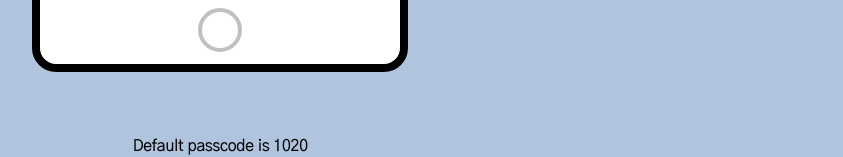
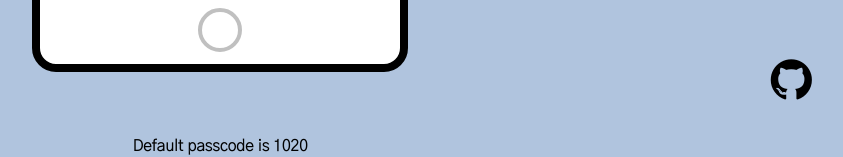
Before and after one commit to rileythomp/iphone, a website: page public/index.html in a window 1280 px wide. Shown: the part 648-805 px from the top of the page, without its empty margins (420-1263 px from the left). Drawn offline with Linux system fonts and the light colour scheme.

Commit message:
add link

```diff
--- a/public/index.html
+++ b/public/index.html
@@ -25,6 +25,8 @@
         <form id='set-passcode'>
             <input type="text" placeholder="Set Passcode">
         </form>
+
+		<a target='blank' href='https://github.com/rileythomp/iphone'><i class='fa fa-github'></i></a>
     </body>
     <script src='passcode.js'></script>
     <script src='html_strings.js'></script>
--- a/public/stylesheet.css
+++ b/public/stylesheet.css
@@ -251,6 +251,14 @@ input {
     color: white;
 }
 
+.fa-github {
+	position: fixed;
+	bottom: 1em;
+	right: 1em;
+	font-size: 3em;
+	color: black;
+}
+
 @keyframes shake {
     10%, 90% {
       transform: translate3d(-1px, 0, 0);
```
